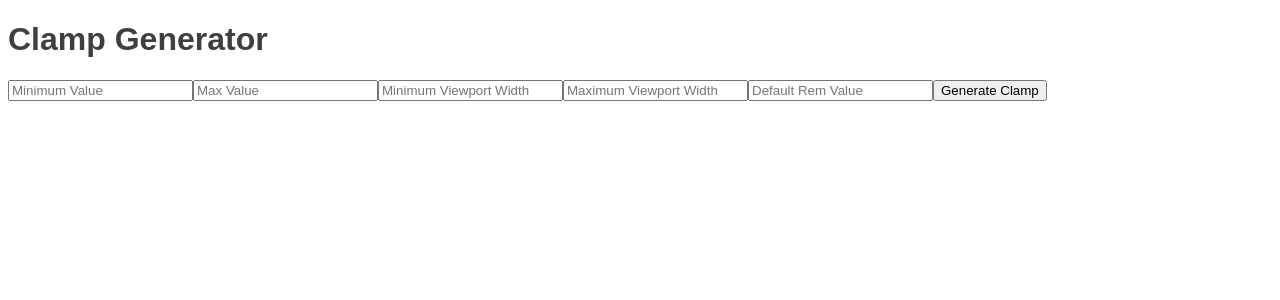
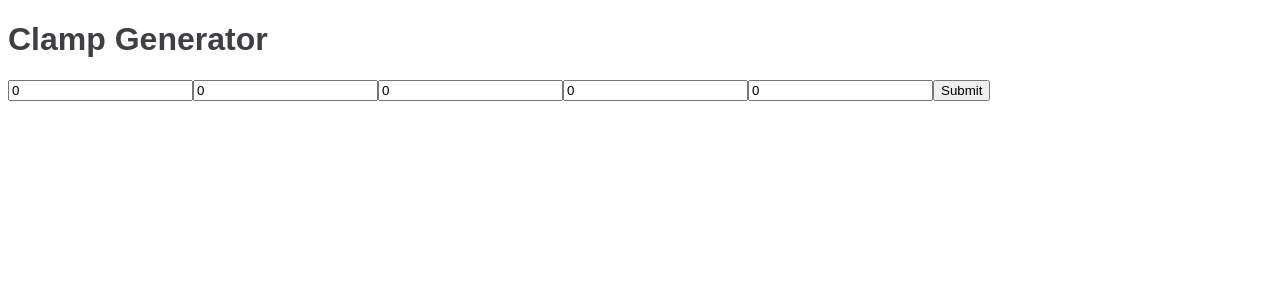
Before and after one commit to LPastine/clamp-generator, a React (Create React App) app: page / in a window 1280 px wide. Shown: the top 300 px of the page. Built offline with nearby package versions, Linux system fonts and the light colour scheme.

Commit message:
Clamp Form Refactoring For Displaying Result Function

```diff
--- a/package.json
+++ b/package.json
@@ -10,8 +10,11 @@
     "@types/node": "^16.11.33",
     "@types/react": "^18.0.8",
     "@types/react-dom": "^18.0.3",
+    "clipboard-copy": "^4.0.1",
     "react": "^18.1.0",
+    "react-copy-to-clipboard": "^5.1.0",
     "react-dom": "^18.1.0",
+    "react-icons": "^4.3.1",
     "react-scripts": "5.0.1",
     "styled-components": "^5.3.5",
     "typescript": "^4.6.4",
@@ -42,6 +45,7 @@
     ]
   },
   "devDependencies": {
+    "@types/react-copy-to-clipboard": "^5.0.2",
     "@types/styled-components": "^5.1.25"
   }
 }
--- a/src/App.tsx
+++ b/src/App.tsx
@@ -1,5 +1,5 @@
 import React from 'react';
-import { CalculatorForm, Title } from './components';
+import { ClampFunction, Title, ClampForm } from './components';
 
 type Props = {};
 
@@ -7,7 +7,7 @@ const App = (props: Props) => {
   return (
     <>
       <Title />
-      <CalculatorForm />
+      <ClampForm />
     </>
   );
 };
--- a/src/components/CalculatorForm/CalculatorForm.tsx
+++ /dev/null
@@ -1,116 +0,0 @@
-import { useForm } from '../../hooks/useForm';
-
-function CalculatorForm() {
-  // defining the initial state for the form
-  const initialState = {
-    minValue: 0,
-    maxValue: 0,
-    minVw: 0,
-    maxVw: 0,
-    defRem: 0,
-  };
-
-  // getting the event handlers from our custom hook
-  const { onChange, onSubmit, values } = useForm(
-    CalculatorFormCallback,
-    initialState
-  );
-
-  // a submit function that will execute upon form submission
-  async function CalculatorFormCallback() {
-    const clampGenerator = () => {
-      let minValue = values.minValue;
-      let maxValue = values.maxValue;
-      let minVw = values.minVw;
-      let maxVw = values.maxVw;
-      let defRem = values.defRem;
-
-      let diffValues = maxValue - minValue;
-      let diffVw = maxVw - minVw;
-      let partialPreferred = 100 * diffValues;
-      let preferredValue = partialPreferred / diffVw;
-
-      let factor1 = minVw * maxValue;
-      let factor2 = maxVw * minValue;
-
-      let diffFactor = factor1 - factor2;
-      let diffVwInverse = minVw - maxVw;
-      let partialRelative = diffFactor / diffVwInverse;
-      let relativeValue = partialRelative / defRem;
-
-      let firstTerm = minValue / defRem;
-      firstTerm = parseFloat(firstTerm.toFixed(3));
-      let secondTerm = parseFloat(preferredValue.toFixed(3));
-      let thirdTerm = parseFloat(relativeValue.toFixed(3));
-      let fourthTerm = maxValue / defRem;
-      fourthTerm = parseFloat(fourthTerm.toFixed(3));
-
-      if (thirdTerm >= 0) {
-        console.log(
-          `clamp(${firstTerm}rem, ${secondTerm}vw + ${thirdTerm}rem, ${fourthTerm}rem)`
-        );
-      } else {
-        thirdTerm = Math.abs(thirdTerm);
-        console.log(
-          `clamp(${firstTerm}rem, ${secondTerm}vw - ${thirdTerm}rem, ${fourthTerm}rem)`
-        );
-      }
-    };
-    clampGenerator();
-  }
-
-  return (
-    // don't mind this ugly form :P
-    <form onSubmit={onSubmit}>
-      <div>
-        <input
-          name="minValue"
-          id="minValue"
-          type="minValue"
-          placeholder="Minimum Value"
-          onChange={onChange}
-          required
-        />
-
-        <input
-          name="maxValue"
-          id="maxValue"
-          type="maxValue"
-          placeholder="Max Value"
-          onChange={onChange}
-          required
-        />
-
-        <input
-          name="minVw"
-          id="minVw"
-          type="minVw"
-          placeholder="Minimum Viewport Width"
-          onChange={onChange}
-          required
-        />
-
-        <input
-          name="maxVw"
-          id="maxVw"
-          type="maxVw"
-          placeholder="Maximum Viewport Width"
-          onChange={onChange}
-          required
-        />
-
-        <input
-          name="defRem"
-          id="defRem"
-          type="defRem"
-          placeholder="Default Rem Value"
-          onChange={onChange}
-          required
-        />
-        <button type="submit">Generate Clamp</button>
-      </div>
-    </form>
-  );
-}
-
-export default CalculatorForm;
--- /dev/null
+++ b/src/components/ClampForm/ClampForm.tsx
@@ -0,0 +1,129 @@
+// Kindacode.com
+import React, { useEffect, useState } from 'react';
+import ClampFunction from '../ClampFunction/ClampFunction';
+
+const clampGenerator = (
+  minValueStr: string,
+  maxValueStr: string,
+  minVwStr: string,
+  maxVwStr: string,
+  defRemStr: string
+) => {
+  let minValue = parseInt(minValueStr);
+  let maxValue = parseInt(maxValueStr);
+  let minVw = parseInt(minVwStr);
+  let maxVw = parseInt(maxVwStr);
+  let defRem = parseInt(defRemStr);
+
+  let diffValues = maxValue - minValue;
+  let diffVw = maxVw - minVw;
+  let partialPreferred = 100 * diffValues;
+  let preferredValue = partialPreferred / diffVw;
+
+  let factor1 = minVw * maxValue;
+  let factor2 = maxVw * minValue;
+
+  let diffFactor = factor1 - factor2;
+  let diffVwInverse = minVw - maxVw;
+  let partialRelative = diffFactor / diffVwInverse;
+  let relativeValue = partialRelative / defRem;
+
+  let firstTerm = minValue / defRem;
+  firstTerm = parseFloat(firstTerm.toFixed(3));
+  let secondTerm = parseFloat(preferredValue.toFixed(3));
+  let thirdTerm = parseFloat(relativeValue.toFixed(3));
+  let fourthTerm = maxValue / defRem;
+  fourthTerm = parseFloat(fourthTerm.toFixed(3));
+
+  if (thirdTerm >= 0) {
+    console.log(
+      `clamp(${firstTerm}rem, ${secondTerm}vw + ${thirdTerm}rem, ${fourthTerm}rem)`
+    );
+    let clampFc = `clamp(${firstTerm}rem, ${secondTerm}vw + ${thirdTerm}rem, ${fourthTerm}rem)`;
+    return clampFc;
+  } else {
+    thirdTerm = Math.abs(thirdTerm);
+    console.log(
+      `clamp(${firstTerm}rem, ${secondTerm}vw - ${thirdTerm}rem, ${fourthTerm}rem)`
+    );
+    let clampFc = `clamp(${firstTerm}rem, ${secondTerm}vw - ${thirdTerm}rem, ${fourthTerm}rem)`;
+    return clampFc;
+  }
+};
+
+const ClampForm: React.FunctionComponent = () => {
+  const [minValue, setMinValue] = useState('0');
+  const [maxValue, setMaxValue] = useState('0');
+  const [minVw, setMinVw] = useState('0');
+  const [maxVw, setMaxVw] = useState('0');
+  const [defRem, setDefRem] = useState('0');
+  const [clampFunction, setClampFunction] = useState('');
+  const [showResult, setShowResult] = useState(false);
+
+  useEffect(() => {
+    setShowResult(false);
+  }, []);
+
+  const submitForm = (event: React.FormEvent<HTMLFormElement>) => {
+    event.preventDefault();
+
+    let resultClampFc = clampGenerator(
+      minValue,
+      maxValue,
+      minVw,
+      maxVw,
+      defRem
+    );
+
+    setClampFunction(resultClampFc);
+    setShowResult(true);
+  };
+
+  return (
+    <div className="formContainer">
+      <form onSubmit={submitForm}>
+        <input
+          value={minValue}
+          onChange={(e) => setMinValue(e.target.value)}
+          type="text"
+          placeholder="Minimum Value"
+          className="input"
+        />
+        <input
+          value={maxValue}
+          onChange={(e) => setMaxValue(e.target.value)}
+          type="text"
+          placeholder="Maximum Value"
+          className="input"
+        />
+        <input
+          value={minVw}
+          onChange={(e) => setMinVw(e.target.value)}
+          type="text"
+          placeholder="Minimum Viewport Width"
+          className="input"
+        />
+        <input
+          value={maxVw}
+          onChange={(e) => setMaxVw(e.target.value)}
+          type="text"
+          placeholder="Maximum Viewport Width"
+          className="input"
+        />
+        <input
+          value={defRem}
+          onChange={(e) => setDefRem(e.target.value)}
+          type="text"
+          placeholder="Default Rem Value"
+          className="input"
+        />
+        <button type="submit" className="btn">
+          Submit
+        </button>
+      </form>
+      {showResult ? <ClampFunction clampFunction={clampFunction} /> : null}
+    </div>
+  );
+};
+
+export default ClampForm;
--- /dev/null
+++ b/src/components/ClampFunction/ClampFunction.tsx
@@ -0,0 +1,29 @@
+import React, { useState } from 'react';
+import { CopyToClipboard } from 'react-copy-to-clipboard';
+import { MdContentCopy } from 'react-icons/md';
+
+interface Props {
+  clampFunction: string;
+}
+
+const ClampFunction: React.FC<Props> = ({ clampFunction }) => {
+  const [isCopied, setIsCopied] = useState(false);
+
+  const onCopyText = () => {
+    setIsCopied(true);
+    setTimeout(() => {
+      setIsCopied(false);
+    }, 1000);
+  };
+
+  return (
+    <>
+      <div>{clampFunction}</div>
+      <CopyToClipboard text={clampFunction} onCopy={onCopyText}>
+        <span>{isCopied ? 'Copied!' : <MdContentCopy />}</span>
+      </CopyToClipboard>
+    </>
+  );
+};
+
+export default ClampFunction;
--- a/src/components/index.ts
+++ b/src/components/index.ts
@@ -1,2 +1,3 @@
 export { default as Title } from "./Title/Title";
-export { default as CalculatorForm } from "./CalculatorForm/CalculatorForm"
+export { default as ClampFunction } from "./ClampFunction/ClampFunction"
+export { default as ClampForm } from "./ClampForm/ClampForm"
--- a/tsconfig.json
+++ b/tsconfig.json
@@ -21,6 +21,7 @@
     "jsx": "react-jsx"
   },
   "include": [
-    "src"
-, "src/App.tsx"  ]
+    "src",
+    "src/App.tsx"
+  ]
 }
```
Also changed, not shown: 2 other files (tests, documents, lock files or other folders).
